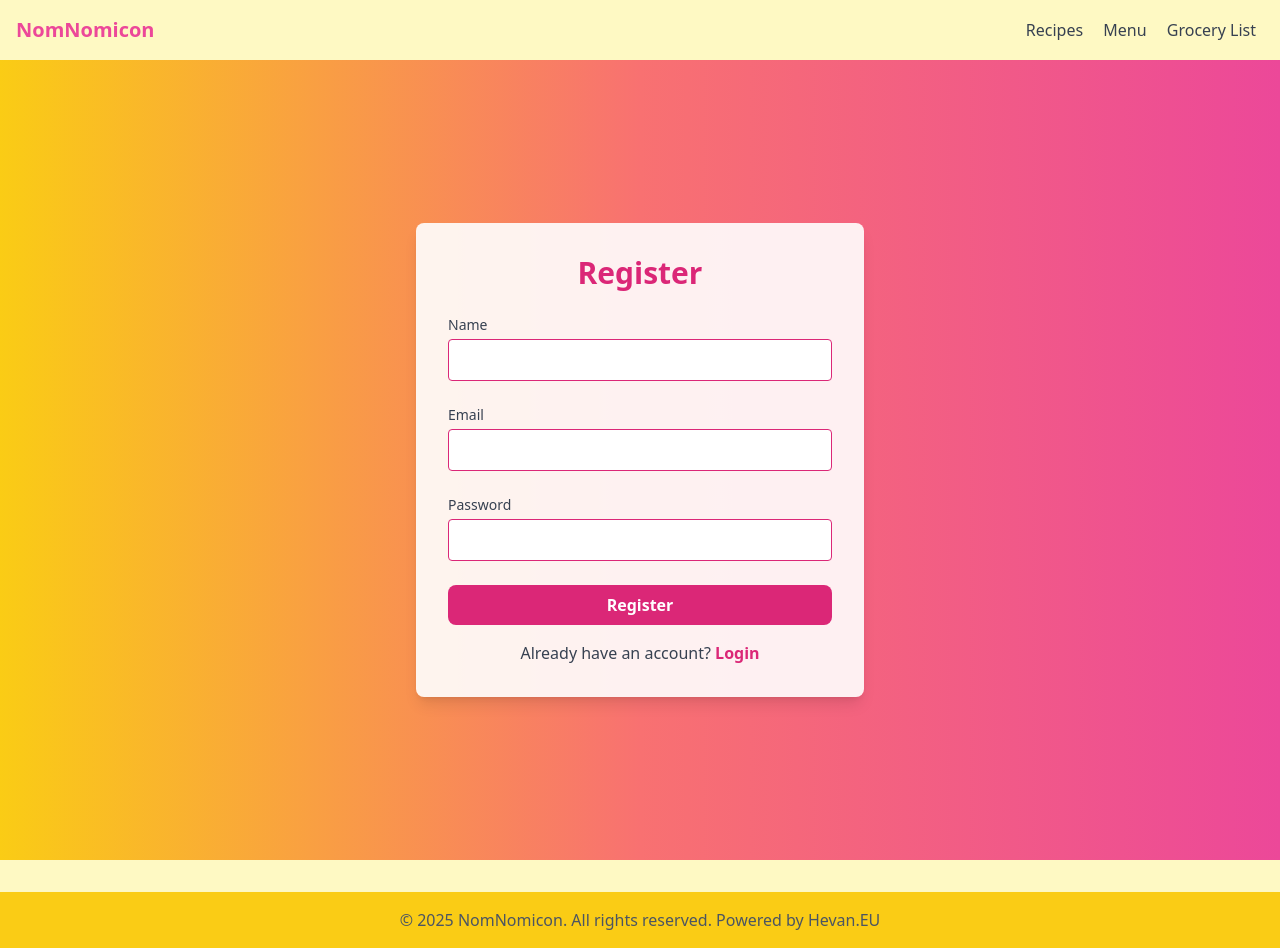
After one commit to NickHemerycke/NomNomicon, a Flask app: page /register in a window 1280 px wide. The commit adds this page. Run offline with Flask 3, Linux system fonts and the light colour scheme; some libraries are stand-ins or nearby versions.

Commit message:
yeah not there yet

```diff
--- a/app.py
+++ b/app.py
@@ -1,30 +1,44 @@
+from flask import Flask, request, render_template, redirect, url_for, flash
+from flask_migrate import Migrate
+from flask_login import LoginManager, login_user, login_required, logout_user, current_user
+from werkzeug.security import generate_password_hash, check_password_hash
 from models import db, User, Recipe
-from flask import Flask, request, render_template, redirect, url_for, flash
-
 from config import Config
-from flask_migrate import Migrate
-
-from os import environ as env
-
 from dotenv import find_dotenv, load_dotenv
+from sqlalchemy import or_
 
 # Load environment variables from .env if present
 ENV_FILE = find_dotenv()
 if ENV_FILE:
     load_dotenv(ENV_FILE)
 
-# -----------------------------
 # Initialize Flask app
-# -----------------------------
 app = Flask(__name__)
 app.config.from_object(Config)
 
-# Initialize database
+# Initialize database & migrations
 db.init_app(app)
+migrate = Migrate(app, db)
+
+# Flask-Login setup
+login_manager = LoginManager()
+login_manager.init_app(app)
+login_manager.login_view = "login"  # where to redirect for @login_required
+
+@login_manager.user_loader
+def load_user(user_id):
+    # flask-login passes user_id as string
+    return User.query.get(int(user_id))
+
+# create tables if they don't exist (useful for quick dev; in production prefer migrations)
 with app.app_context():
     db.create_all()
 
-@app.route('/')
+
+# -----------------------------
+# Routes (recipes + UI)
+# -----------------------------
+@app.route("/")
 def home():
     appetizers = Recipe.query.filter_by(type="appetizer").all()
     lunch = Recipe.query.filter_by(type="lunch").all()
@@ -32,12 +46,13 @@ def home():
     return render_template("home.html", appetizers=appetizers, lunch=lunch, dinner=dinner)
 
 
-@app.route('/list')
+@app.route("/list")
 def list():
     Recipes = Recipe.query.filter_by(selected=True).all()
     return render_template("list.html", Recipes=Recipes)
 
-@app.route('/menu')
+
+@app.route("/menu")
 def menu():
     appetizers = Recipe.query.filter_by(type="appetizer").all()
     lunch = Recipe.query.filter_by(type="lunch").all()
@@ -46,7 +61,7 @@ def menu():
     return render_template("menu.html", appetizers=appetizers, lunch=lunch, dinner=dinner, selected=selected)
 
 
-@app.route('/add-to-menu', methods=['POST'])
+@app.route("/add-to-menu", methods=["POST"])
 def add_to_menu():
     recipe_id = request.form.get("recipe_id")
     recipe = Recipe.query.get(recipe_id)
@@ -59,8 +74,7 @@ def add_to_menu():
     return redirect(url_for("menu"))
 
 
-
-@app.route('/submit-recipe', methods=['POST'])
+@app.route("/submit-recipe", methods=["POST"])
 def submit_recipe():
     category = request.form.get("category")
     dish_name = request.form.get("dish_name")
@@ -77,10 +91,31 @@ def submit_recipe():
     flash("Recipe added successfully!", "success")
     return redirect(url_for("home"))
 
-migrate = Migrate(app, db)
+
+# -----------------------------
+# Auth routes (register/login/logout)
+# -----------------------------
+
+@app.route("/register", methods=["GET", "POST"])
+def register():
+    return render_template("register.html")
 
 
 
 
-if __name__ == '__main__':
-    app.run(host="0.0.0.0", port=8080)
+@app.route("/login", methods=["GET", "POST"])
+def login():
+    return render_template("login.html")
+
+
+@app.route("/logout")
+@login_required
+def logout():
+    logout_user()
+    flash("You have been logged out.", "info")
+    return redirect(url_for("home"))
+
+
+# Run
+if __name__ == "__main__":
+    app.run(host="0.0.0.0", port=8080, debug=True)
--- /dev/null
+++ b/templates/register.html
@@ -0,0 +1,38 @@
+{% extends "base.html" %}
+{% block content %}
+<div class="min-h-screen flex items-center justify-center bg-gradient-to-r from-yellow-400 via-red-400 to-pink-500">
+  <div class="bg-white bg-opacity-90 rounded-lg shadow-lg p-8 w-full max-w-md">
+    <h2 class="text-3xl font-extrabold text-center mb-6 text-pink-600">Register</h2>
+    <form action="{{ url_for('register') }}" method="POST" class="space-y-6">
+      <div>
+        <label for="name" class="block text-sm font-medium text-gray-700">Name</label>
+        <input type="text" id="name" name="name" required
+               class="mt-1 w-full border border-pink-600 rounded px-3 py-2 focus:outline-none focus:ring-2 focus:ring-pink-400">
+      </div>
+
+      <div>
+        <label for="email" class="block text-sm font-medium text-gray-700">Email</label>
+        <input type="email" id="email" name="email" required
+               class="mt-1 w-full border border-pink-600 rounded px-3 py-2 focus:outline-none focus:ring-2 focus:ring-pink-400">
+      </div>
+
+      <div>
+        <label for="password" class="block text-sm font-medium text-gray-700">Password</label>
+        <input type="password" id="password" name="password" required
+               class="mt-1 w-full border border-pink-600 rounded px-3 py-2 focus:outline-none focus:ring-2 focus:ring-pink-400">
+      </div>
+
+      <button type="submit"
+              class="w-full bg-pink-600 text-white font-bold py-2 px-4 rounded-lg hover:bg-pink-700 focus:outline-none focus:ring-2 focus:ring-pink-400">
+        Register
+      </button>
+    </form>
+
+    <!-- Link to login if user already has an account -->
+    <p class="mt-4 text-center text-gray-700">
+      Already have an account?
+      <a href="{{ url_for('login') }}" class="text-pink-600 font-semibold hover:underline">Login</a>
+    </p>
+  </div>
+</div>
+{% endblock %}
```
Also changed, not shown: requirements.txt (+8 -7 lines), templates/home.html (+21 -5 lines), templates/login.html (added, +32 -0 lines).
